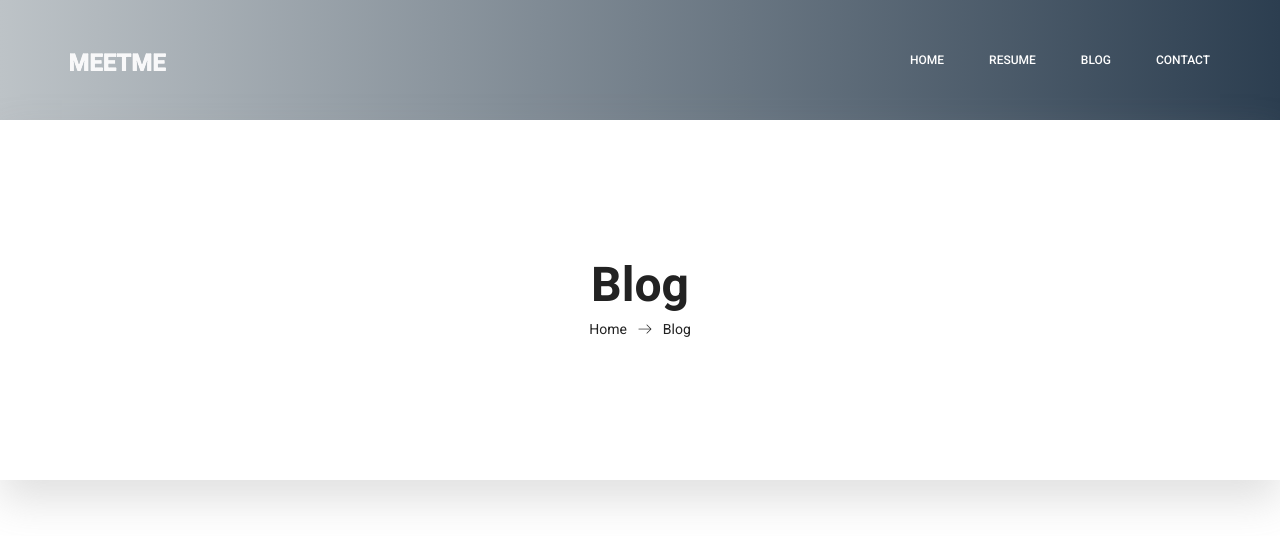
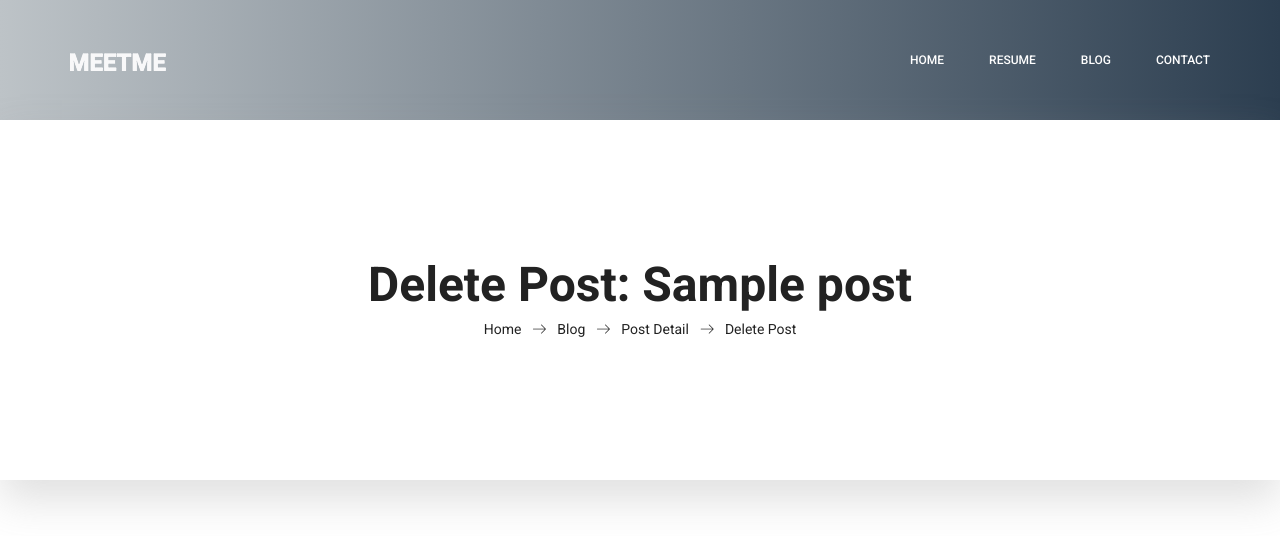
Before and after one commit to dtemir/web-development, a Django app: template personal_site/blog/templates/blog/delete_post.html in a window 1280 px wide. Shown: the top 536 px of the page. Run offline with Django 3.2, Linux system fonts and the light colour scheme; the template is opened without the code that fills it: most values are stand-ins (such as "Sample title", 1, 10 or a date in 2020); some libraries are stand-ins or nearby versions.

Commit message:
Added page links to delete_post

```diff
--- a/personal_site/blog/templates/blog/delete_post.html
+++ b/personal_site/blog/templates/blog/delete_post.html
@@ -2,6 +2,11 @@
 {% load crispy_forms_tags %}
 {% load static %}
 {% block title %} Delete Blog Post {% endblock %}
+{% block page %} Delete Post: {{ post.title }}{% endblock %}
+{% block link %}
+<a href="{% url 'blog:post_detail' post.slug %}">Post Detail</a>
+<a href="{% url 'blog:delete_post' post.slug %}">Delete Post</a>
+{% endblock %}
 {% block content %}
     <body>
         <div class="container align-items-center">
@@ -9,7 +14,6 @@
           <div class="card-body">
               {% if user.is_authenticated %}
                   {% if user.id == post.author.id %}
-                      <h3>Delete Post: {{ post.title }}</h3>
                       <form method="POST" style="margin-top: 1.3em;">
                           {% csrf_token %}
                           <p>Are you sure?</p>
```
